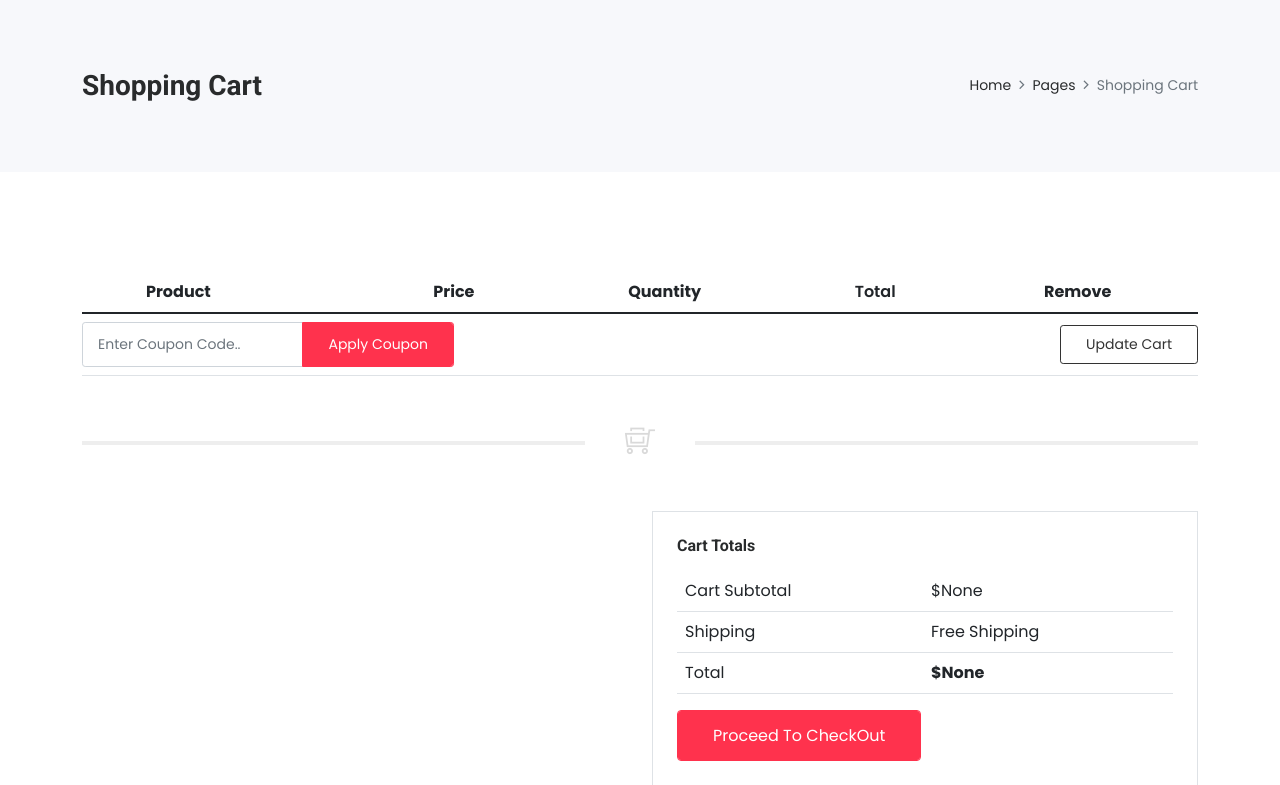
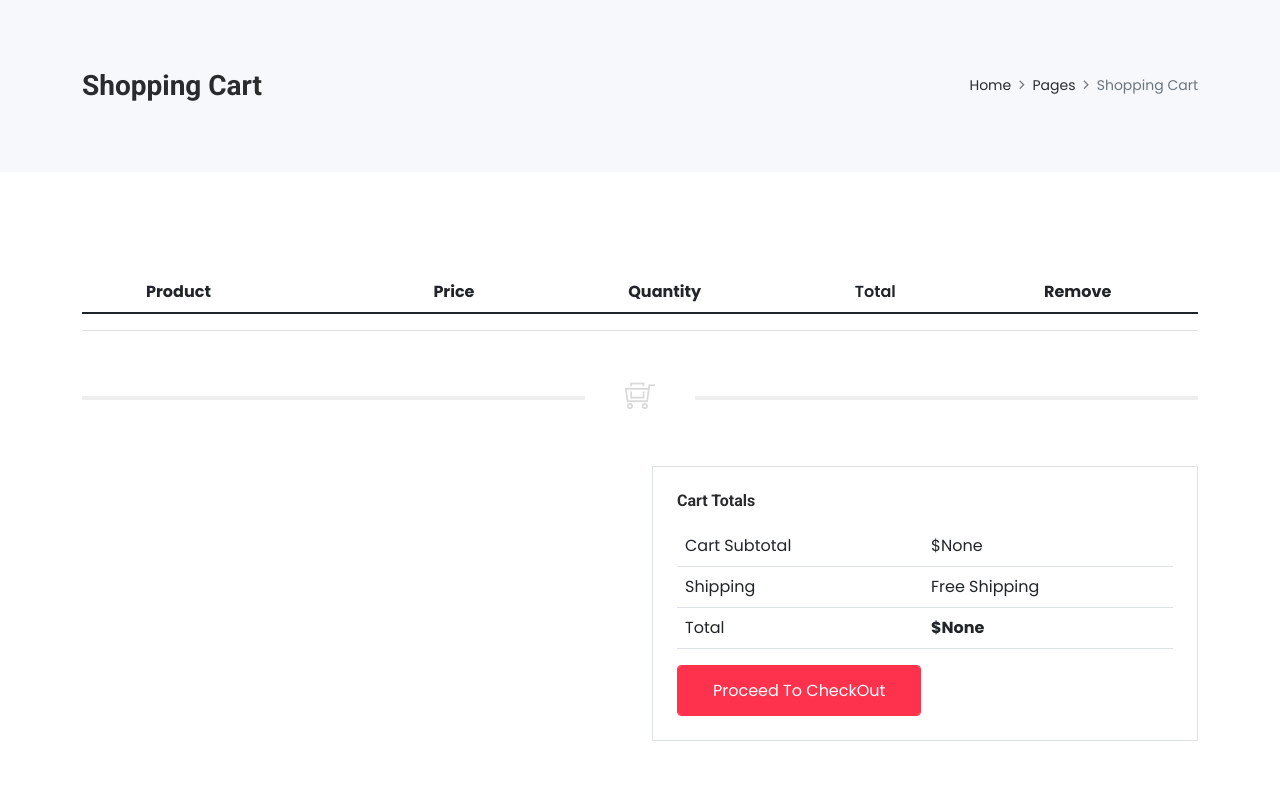
Before and after one commit to onwukadavid/trucomm, a Django app: page /cart/ in a window 1280 px wide. Shown: the part 121-906 px from the top of the page. Run offline with Django 4.2, Linux system fonts and the light colour scheme; the visitor is signed in with stand-in values (Sample User, id 1); data comes from the database, SQL or seed files in the repository; data that the repository does not hold is empty; some libraries are stand-ins or nearby versions; some web fonts are replaced.

Commit message:
chore: removed coupon component from cart page

```diff
--- a/carts/templates/carts/shop-cart.html
+++ b/carts/templates/carts/shop-cart.html
@@ -74,20 +74,6 @@
                         <tfoot>
                         	<tr>
                             	<td colspan="6" class="px-0">
-                                	<div class="row g-0 align-items-center">
-
-                                    	<div class="col-lg-4 col-md-6 mb-3 mb-md-0">
-                                            <div class="coupon field_form input-group">
-                                                <input type="text" value="" class="form-control form-control-sm" placeholder="Enter Coupon Code.." id="coupon">
-                                                <div class="input-group-append">
-                                                	<button class="btn btn-fill-out btn-sm" type="submit" id="apply-coupon">Apply Coupon</button>
-                                                </div>
-                                            </div>
-                                    	</div>
-                                        <div class="col-lg-8 col-md-6  text-start  text-md-end">
-                                            <button class="btn btn-line-fill btn-sm" type="submit">Update Cart</button>
-                                        </div>
-                                    </div>
                                 </td>
                             </tr>
                         </tfoot>
```
